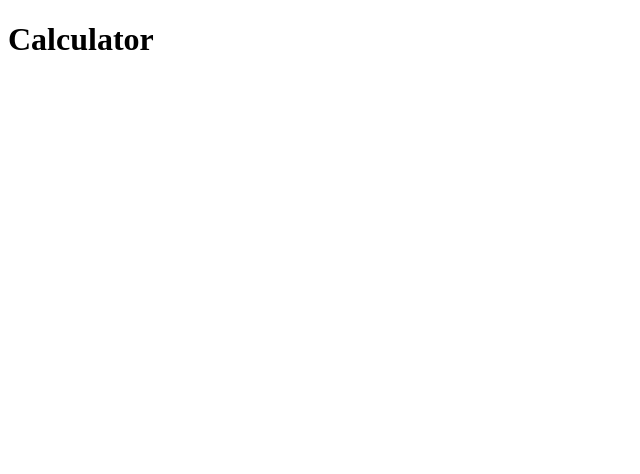
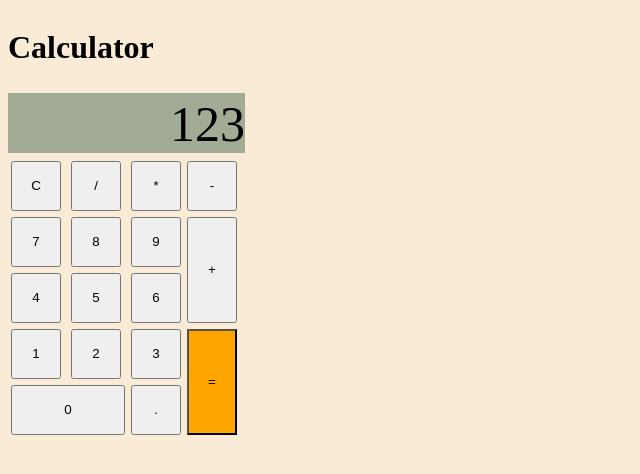
Before and after one commit to andrewtran28/calculator, a plain HTML site: page index.html in a window 1280 px wide. Shown: the whole page, without its empty margins (0-640 px from the left). Drawn offline with Linux system fonts and the light colour scheme.

Commit message:
Implement calculator button layout

```diff
--- a/index.html
+++ b/index.html
@@ -10,6 +10,45 @@
     <body>
         <h1>Calculator</h1>
 
+        <div class="calculator-layout">
+            <div class="display">123</div>
+            <div class="calc-buttons">
+                <div class="calc-rows">
+                    <div>
+                        <button>C</button>
+                        <button>/</button>
+                        <button>*</button>
+                    </div>
+                    <div>
+                        <button>7</button>
+                        <button>8</button>
+                        <button>9</button>
+                    </div>
+                    <div>
+                        <button>4</button>
+                        <button>5</button>
+                        <button>6</button>
+                    </div>
+                    <div>
+                        <button>1</button>
+                        <button>2</button>
+                        <button>3</button>
+                    </div>
+                    <div class="bottom-row">
+                        <button id="zero">0</button>
+                        <button>.</button>
+                    </div>
+
+                </div>
+                <div class="calc-column">
+                    <button id="minus">-</button>
+                    <button id="plus">+</button>
+                    <button id="equal">=</button>
+                </div>
+            </div>
+
+        </div>
+
         <script src="scripts.js"></script>
     </body>
 </html>
--- a/scripts.js
+++ b/scripts.js
@@ -3,6 +3,7 @@ let numA;
 let numB;
 let operator = "+-*/";  //Just guessing...operator will be a string to see which operator was chosen, check javaScript "palindrone" exercise.
 let numerical = "0123456789"
+const pi = Math.PI;
 
 function add (a,b) {
     return a + b;
--- a/styles.css
+++ b/styles.css
@@ -0,0 +1,67 @@
+body {
+    display: flex;
+    flex-direction: column;
+    background-color: antiquewhite;
+}
+
+button {
+    min-width: 50px;
+    min-height: 50px;
+    margin: 3px;
+}
+
+.display {
+    display: flex;
+    background-color: rgb(162, 171, 147);
+    height: 60px;
+    width: 237px;
+    justify-content: right;
+    align-items: end;
+    font-size: 50px;
+    margin: 5px 0;
+}
+
+.calculator-cont {
+    display: flex;
+}
+
+.calc-buttons {
+    /* border: 1px solid pink; */
+    display: flex;
+}
+
+.calc-rows {
+    /* border: 1px solid blue; */
+    display: flex;
+    flex-direction: column;
+    justify-content: space-between;
+    width: 176px;
+}
+
+.bottom-row {
+    /* border: 1px solid red; */
+    display: flex;
+}
+
+#zero {
+    flex-grow: 2;
+}
+
+.calc-column {
+    /* border: 1px solid green; */
+    display: flex;
+    flex-direction: column;
+}
+
+#minus {
+    flex-grow: 0;
+}
+
+#plus {
+    flex-grow: 2;
+}
+
+#equal {
+    flex-grow: 2;
+    background-color: orange;
+}
```
